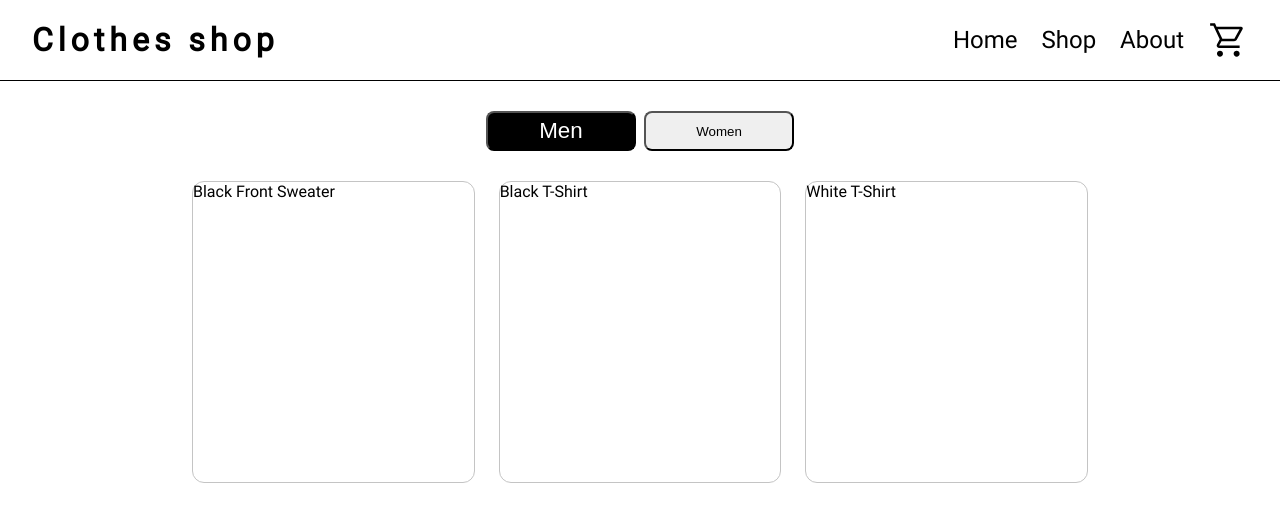
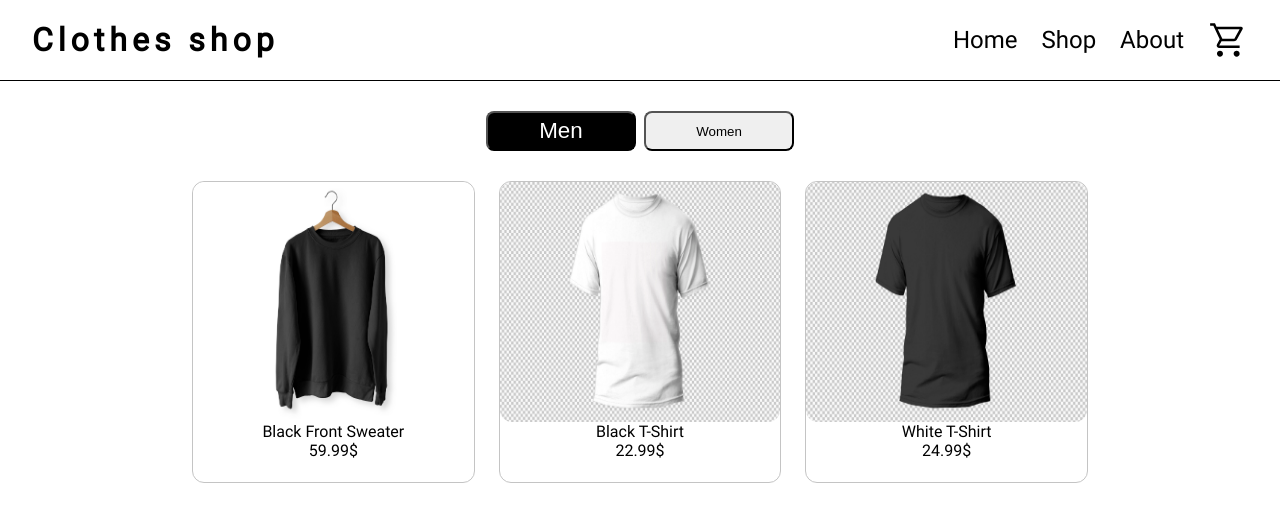
Before and after one commit to NexyusNex/Shopping-Cart, a React (Create React App) app: page /shopping-cart/shop in a window 1280 px wide. Shown: the top 522 px of the page. Built offline with nearby package versions, Linux system fonts and the light colour scheme.

Commit message:
Added image display on items

```diff
--- a/src/components/shop.js
+++ b/src/components/shop.js
@@ -1,6 +1,9 @@
 import Header from "./header";
 import "../style/shop.css";
 import { useState } from "react";
+import blackFrontSweater from "../images/clothes/black-front-sweater.jpg";
+import blackTshirt from "../images/clothes/Isolated_black_t-shirt_front.jpg";
+import whiteTshirt from "../images/clothes/Isolated_white_t-shirt_front.jpg";
 
 export default function Shop() {
   const [itemList, setitemList] = useState([
@@ -8,16 +11,19 @@ export default function Shop() {
       id: 0,
       name: "Black Front Sweater",
       cost: "59.99$",
+      img: blackFrontSweater,
     },
     {
       id: 1,
       name: "Black T-Shirt",
       cost: "22.99$",
+      img: blackTshirt,
     },
     {
       id: 2,
       name: "White T-Shirt",
       cost: "24.99$",
+      img: whiteTshirt,
     },
   ]);
 
@@ -33,7 +39,10 @@ export default function Shop() {
           {itemList.map((item) => {
             return (
               <div className="item" key={item.id}>
-                {item.name}
+                <img src={item.img} alt={item.name}></img>
+                <div className="item-description">
+                  <p>{item.name}</p> <p>{item.cost}</p>
+                </div>
               </div>
             );
           })}
```
